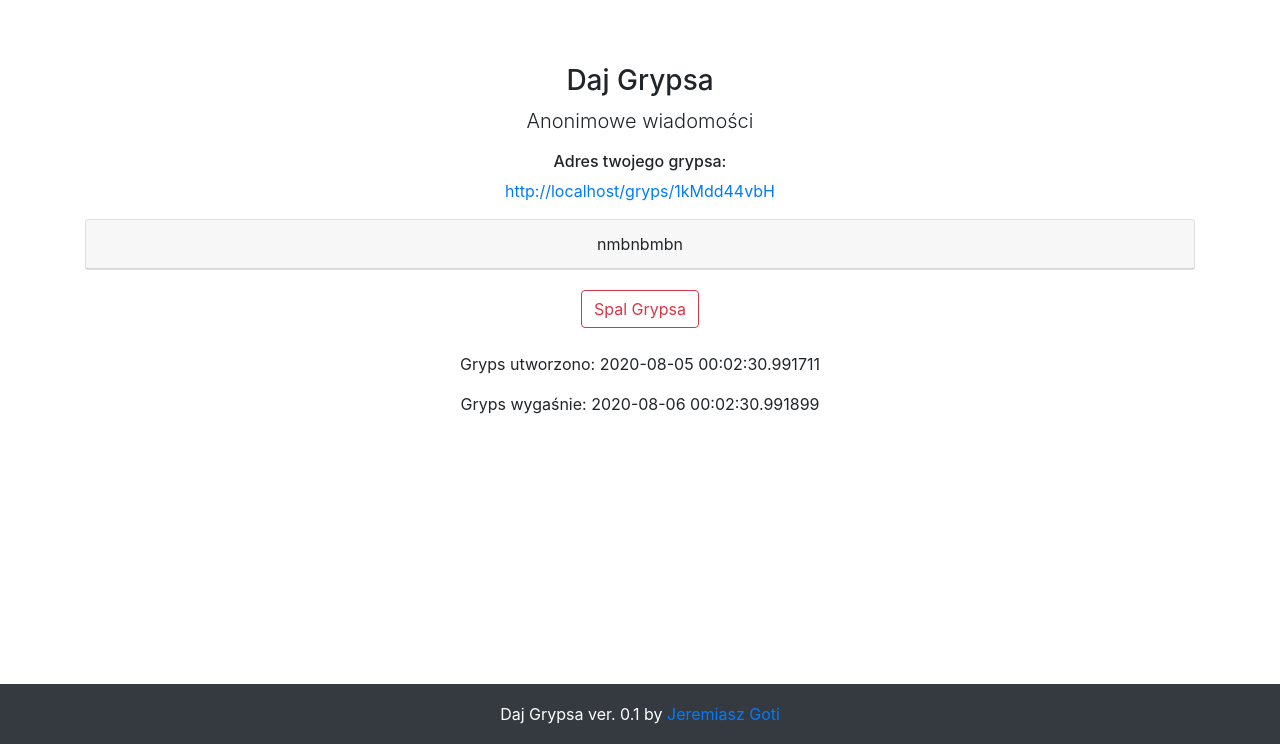
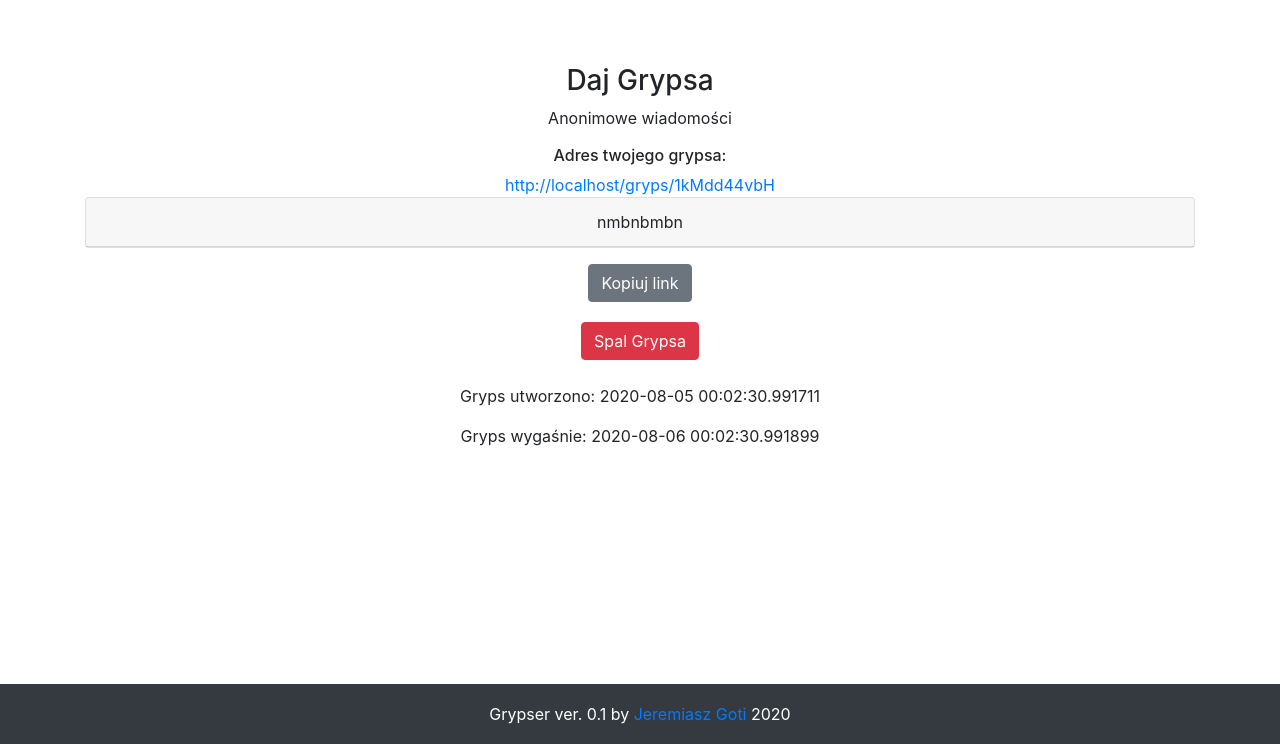
Before and after one commit to jeremiasz-goti/grypser, a Flask app: a page that uses templates/base.html in a window 1280 px wide. Shown: the part 56-800 px from the top of the page. Run offline with Flask 2, Linux system fonts and the light colour scheme; data comes from the database, SQL or seed files in the repository; both versions use the stored data as it was after the commit; some libraries are stand-ins or nearby versions.

Commit message:
copy and js works

```diff
--- a/dajgrypsa.py
+++ b/dajgrypsa.py
@@ -1,4 +1,4 @@
-from flask import Flask, render_template, url_for, redirect
+from flask import Flask, render_template, url_for, redirect, request
 from flask_wtf import FlaskForm
 from wtforms import StringField, SubmitField
 from wtforms.validators import DataRequired, Length
@@ -42,6 +42,7 @@ class GrypsAdd(FlaskForm):
 class GrypsDestroy(FlaskForm):
     submit = SubmitField('Spal Grypsa')
 
+
 # --- ROUTINGS ---
 @app.route('/', methods=['GET', 'POST'])
 def home():
@@ -59,6 +60,7 @@ def home():
 @app.route('/gryps/<gryps_id>', methods=['GET', 'POST'])
 def gryps(gryps_id):
     form = GrypsDestroy()
+    print(request.url)
     gryps = Gryps.query.filter_by(gryps_id=gryps_id).first_or_404()
     if form.validate_on_submit():
         db.session.delete(gryps)
--- /dev/null
+++ b/static/copylink.js
@@ -0,0 +1,28 @@
+function copyGryps() {
+
+  var elm = document.getElementById("copy-gryps");
+  // for Internet Explorer
+
+  if(document.body.createTextRange) {
+    var range = document.body.createTextRange();
+    range.moveToElementText(elm);
+    range.select();
+    document.execCommand("Copy");
+    alert("Link do grypsa skopiowany!");
+  }
+  else if(window.getSelection) {
+    // other browsers
+
+    var selection = window.getSelection();
+    var range = document.createRange();
+    range.selectNodeContents(elm);
+    selection.removeAllRanges();
+    selection.addRange(range);
+    document.execCommand("Copy");
+    alert("Link do grypsa skopiowany!");
+  }
+}
+
+function alarm() {
+    alert("kliknieto");
+}
--- a/templates/base.html
+++ b/templates/base.html
@@ -16,6 +16,7 @@
   <!-- Bootstrap core CSS -->
   <link href="{{ url_for('static', filename='bootstrap/css/bootstrap.min.css') }}" rel="stylesheet">
   <link rel="stylesheet" href="{{ url_for('static', filename='main.css') }}">
+
 
 </head>
 
@@ -70,7 +71,7 @@
   <script src="{{ url_for('static', filename='bootstrap/js/bootstrap.bundle.min.js') }}"></script>
 
   <footer>
-  <p class='text-center'>Daj Grypsa ver. 0.1 by <a href="https://jeremiaszgoti.com">Jeremiasz Goti</a> {{ current_year }} </p>
+  <p class='text-center'>Grypser ver. 0.1 by <a href="https://jeremiaszgoti.com">Jeremiasz Goti</a> 2020</p>
   </footer>
 
 </body>
--- a/templates/gryps.html
+++ b/templates/gryps.html
@@ -1,10 +1,11 @@
 {% extends "base.html" %}
 {% block content %}
+
   <div class="container">
     <div class="row">
       <div class="col-lg-12 text-center">
         <h3 class="mt-5">Daj Grypsa</h3>
-        <p class="lead">Anonimowe wiadomości</p>
+        <p>Anonimowe wiadomości</p>
       </div>
     </div>
   </div>
@@ -14,17 +15,24 @@
       <div class="col-lg-12 text-center">
         <h6> Adres twojego grypsa: </h6>
         <a href=" {{ request.url }} ">
-         <p> {{ request.url }} </p>
+          <div id="copy-gryps" class="mt-2">
+            {{ request.url }}
+          </div>
         </a>
+
         <div class="card">
           <div class="card-header text-center"> {{ gryps.gryps_content }} </div>
         </div>
+
       <div class="row">
+        <div class="col-lg-12 mt-3">
+          <button type="button" onclick="copyGryps()" class="btn btn-secondary">Kopiuj link</button>
+        </div>
       <div class="col-lg-12 text-center zniszcz">
         <form method='POST' action="">
           {{ form.hidden_tag() }}
 
-          {{ form.submit(class="btn btn-outline-danger")}}
+          {{ form.submit(class="btn btn-danger")}}
         </form>
       </div>
 
@@ -35,6 +43,6 @@
 
     </div>
   </div>
-
   </div>
+  <script src="{{ url_for('static', filename='copylink.js') }}"></script>
 {% endblock %}
--- a/templates/home.html
+++ b/templates/home.html
@@ -20,7 +20,7 @@
         </div>
         <div>
 
-              {{ form.submit(class="btn btn-outline-info")}}
+              {{ form.submit(class="btn btn-info") }}
         </div>
           </form>
 
```
Also changed, not shown: grypsy.db.
